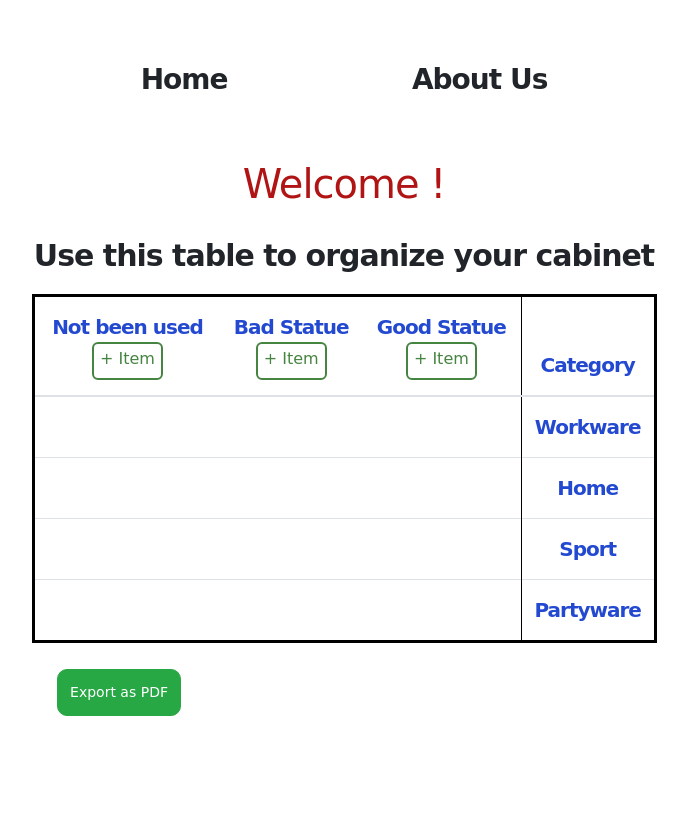
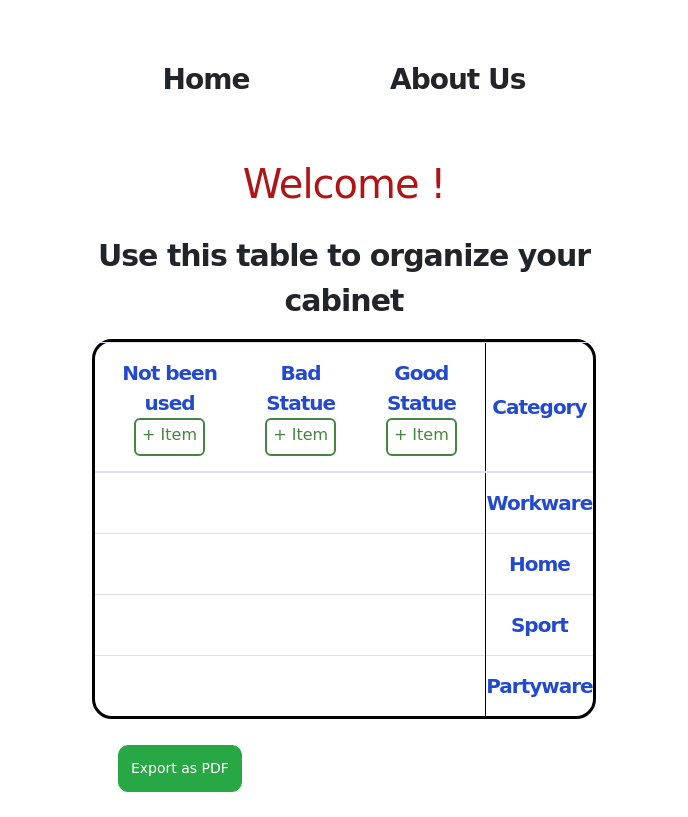
Before and after one commit to ahmedalhosary67/multistep_form, a plain HTML site: page index.html in a window 1280 px wide. Shown: the whole page, without its empty margins (296-984 px from the left). Drawn offline with nearby package versions, Linux system fonts and the light colour scheme.

Commit message:
loader ubdate

```diff
--- a/css/main.css
+++ b/css/main.css
@@ -17,21 +17,21 @@ body {
   letter-spacing: -1px;
 }
 
-.loader {
+#loader {
   position: fixed;
   left: 0px;
-  top: 0px;
+  top: 20vh;
   width: 100%;
   height: 100%;
   z-index: 9999;
-  background: url(../img/Preloader_2.gif) 50% 50% no-repeat rgb(255, 255, 255);
+  background: url(../image/1.jpg) 50% 20% no-repeat rgb(255, 255, 255);
 }
 
 /* Start Header Part  */
 header {
-  /* display: flex; */
-  align-content: center;
-  justify-content: center;
+  display: flex;
+  align-items: center;
+  justify-content: space-around;
   /* margin-bottom: 70px; */
   height: 20vh;
   /* background-image: url(../image/d1389efb-2c58-4821-b42d-f8e36f30d9e1.jpg); */
@@ -41,90 +41,66 @@ header {
   font-size: 28px;
 }
 
-header .head {
-  display: flex;
-  justify-content: space-between;
-  /* width: 55%; */
-  /* font-size: 35px; */
-}
 
 /* End Header Part  */
 
 /* Start Welcom! Part  */
 .explain {
-  display: flex;
-  flex-direction: column;
-  justify-content: center;
-  align-items: center;
-  /* margin-bottom: 30px; */
-  /* height: 20vh; */
+  text-align: center;
 }
 
 .explain .welcome {
   margin-bottom: 25px;
   color: #b01414;
-  text-align: center;
 }
 
 .explain .usage {
   font-size: 30px;
   letter-spacing: -1px;
-  text-align: center;
 }
 
 /* End Welcom! Part  */
 
 /* Start Table Part  */
 .cat-table {
-  /* height: 40vh; */
-  /* width: 50vw; */
-  /* margin: 0 auto; */
-  justify-content: center;
+  border: 3px solid #000;
+  border-radius: 20px;
 }
 
-.main-table {
-  display: table;
-}
 
-.cat-table .table {
+.cat-table table {
   vertical-align: middle;
   text-align: center;
-  border: 3px solid #000;
-  border-radius: 10px !important;
-  -webkit-border-radius: 10px !important;
-  -moz-border-radius: 10px !important;
-  -ms-border-radius: 10px !important;
-  -o-border-radius: 10px !important;
   margin: 0 auto;
 }
 
-.cat-table .table th:last-of-type,
-.cat-table .table td:last-of-type {
+.cat-table table th:last-of-type,
+.cat-table table td:last-of-type {
   border-left: 1px solid #000;
   color: #2349d0;
 }
 
-.cat-table .table th,
-.cat-table .table td:last-of-type {
+.cat-table table th,
+.cat-table table td:last-of-type {
   padding: 15px 0 !important;
 }
 
-.cat-table .table thead {
+.cat-table table thead {
   padding: 20px 0;
 }
 
-.cat-table .table th,
-.cat-table .table td {
+.cat-table table th,
+.cat-table table td {
   padding: 10px 0;
   font-size: 20px;
 }
 
-.cat-table .table thead tr {
+.cat-table table thead tr {
   color: #2349d0;
 }
 
-.cat-table .table thead,
-.cat-table .table tbody {
+.cat-table table thead,
+.cat-table table tbody {
   color: #e2761a;
 }
 
@@ -315,8 +291,8 @@ header .head {
   justify-content: flex-start;
 }
 
-.table table .task-box {
+/* table .task-box {
   border-bottom: 2px solid #919191;
   margin-bottom: 6px;
   padding-bottom: 6px;
-}
+} */
--- a/index.html
+++ b/index.html
@@ -11,28 +11,23 @@
 </head>
 
 <body>
-  <div class="loader"></div>
-  <div class="collect-parts">
-    <header class="row">
-      <div class="head col-6 col-md-4">
-        <div class="home">Home</div>
-        <div class="about-us">About Us</div>
-      </div>
+  <div class="collect-parts col-12 col-sm-8 col-lg-5">
+    <header class="head">
+      <div class="home">Home</div>
+      <div class="about-us">About Us</div>
     </header>
+    <div id="loader"></div>
 
-    <section class="row explain">
-      <div class="col-8 col-md-6">
+    <section class="explain">
         <div class="welcome">
           <h1>Welcome !</h1>
         </div>
         <div class="usage">
           <p>Use this table to organize your cabinet</p>
         </div>
-      </div>
     </section>
 
-    <section class="row cat-table">
-      <div class="main-table col-8 col-md-6">
+    <section class="cat-table">
         <table class="table" id="organizer">
           <thead>
             <tr>
@@ -47,7 +42,7 @@
               <th scope="col">
                 Good Statue <br><button class="btn btn-success" onclick="openModel('good')">+ Item
               </th>
-              <th scope="col">Category</th>
+              <th style="vertical-align: middle;" scope="col">Category</th>
             </tr>
           </thead>
           <tbody>
@@ -101,14 +96,11 @@
             </tr>
           </tbody>
         </table>
-      </div>
     </section>
 
-    <section class="row export-pdf">
-      <div class="col-8 col-md-6">
+    <section class="export-pdf">
         <button class="export-pdf-button btn btn-success" type="button" data-toggle="modal"
           data-target="#exampleModal" onclick="takeshot()">Export as PDF</button>
-      </div>
     </section>
 
     <div id="modal-wrapper"></div>
--- a/js/main.js
+++ b/js/main.js
@@ -1,8 +1,14 @@
-$(".loader").fadeOut("slow");
+setTimeout(() => {
+  $("#loader").fadeOut("slow");
+
+}, 2000);
+// $(this).on("keydown click", () => {
+//   $("#loader").fadeOut("slow");
+// });
 
 function openModel(type, e) {
   document.getElementById("modal-wrapper").innerHTML += getModal(type);
-  $("#clothName").focus()
+  $("#clothName").focus();
 }
 
 function closeModal() {
@@ -19,7 +25,16 @@ function addItem(type, event) {
   const targetCategory = document.getElementById(clothType.value);
   const table = targetCategory.getElementsByClassName(type)[0];
 
-  table.innerHTML += `<span class="task-box">${clothName.value} _ ${clothColor.value}</span><br />`;
+  clothName.nextSibling.remove();
+
+  if (clothName.value == "" || clothColor.value == "") {
+    clothName.parentNode.innerHTML += `<span class="text text-danger" style="position: absolute;top:0;font-size:20px">please insert name</span>`;
+    return;
+  }
+
+  table.innerHTML += `<span class="task-box">${
+    clothName.value == "" ? "Undefind" : clothName.value
+  } _ ${clothColor.value == "" ? "Undefind" : clothColor.value}</span><br />`;
 
   document.getElementById("modal-wrapper").innerHTML = "";
 }
@@ -27,29 +42,27 @@ function addItem(type, event) {
 // Define the function
 // to screenshot the div
 function takeshot() {
-  let div =
-    document.getElementById('organizer');
+  let div = document.getElementById("organizer");
   // Use the html2canvas
   // function to take a screenshot
   // and append it
   // to the output div
-  $('#output').children().remove();
+  $("#output").children().remove();
   setTimeout(() => {
-    if ($('#output').parent().parent().parent().hasClass("show")) {
-      html2canvas(div).then(
-        function (canvas) {
-          document
-            .getElementById('output')
-            .appendChild(canvas);
-        })
+    if ($("#output").parent().parent().parent().hasClass("show")) {
+      html2canvas(div).then(function (canvas) {
+        document.getElementById("output").appendChild(canvas);
+      });
     }
   }, 200);
 }
 
 function downloadPdf() {
   var canvas = document.querySelector("canvas");
-  image = canvas.toDataURL("image/png").replace("image/png", "image/octet-stream");
-  var link = document.createElement('a');
+  image = canvas
+    .toDataURL("image/png")
+    .replace("image/png", "image/octet-stream");
+  var link = document.createElement("a");
   link.download = "my-image.png";
   link.href = image;
   link.click();
```
Also changed, not shown: image/1.jpg (added), image/25f5be20-4b04-489c-984d-ad2c2e2ee601.jpg (deleted), image/Preloader_2.gif (added).
